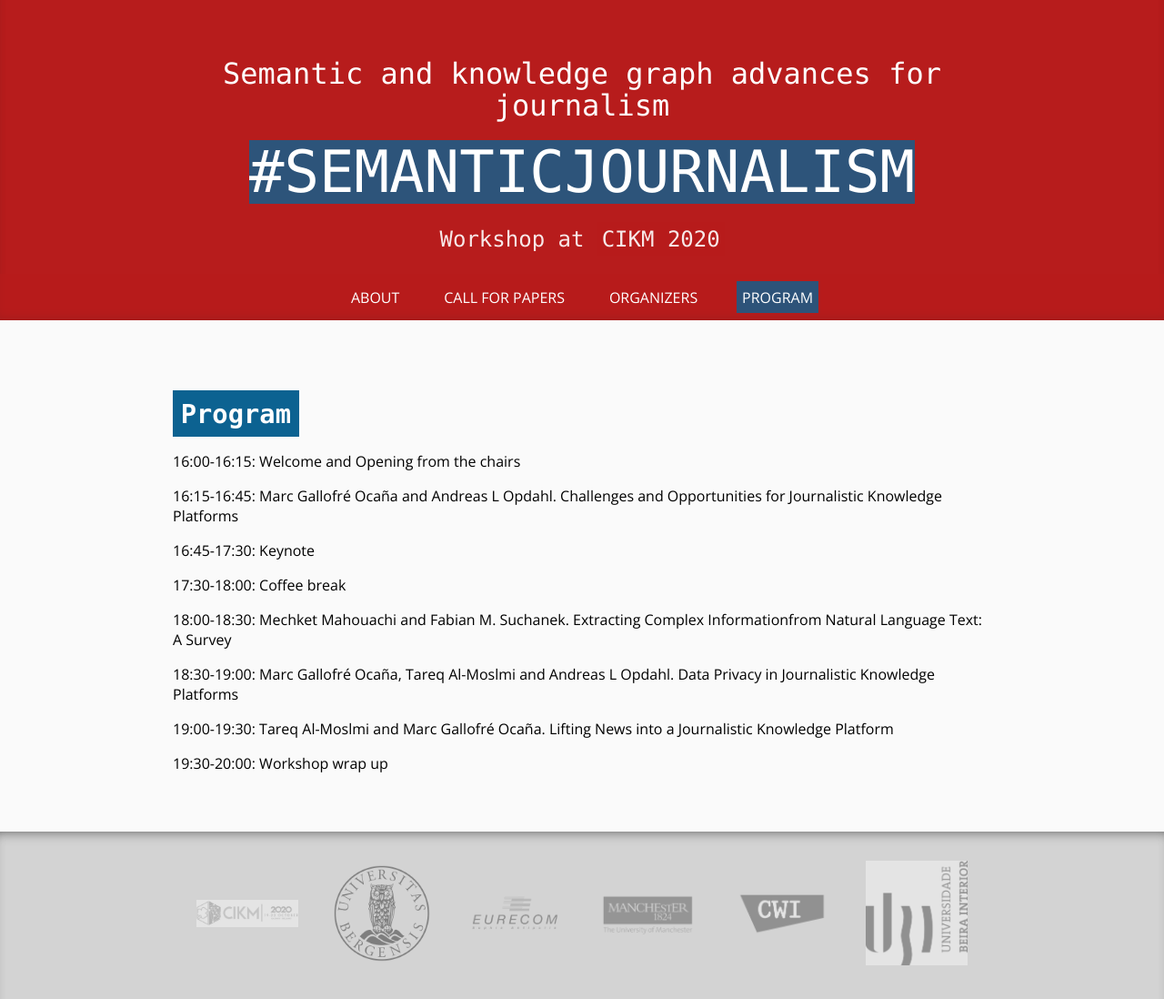
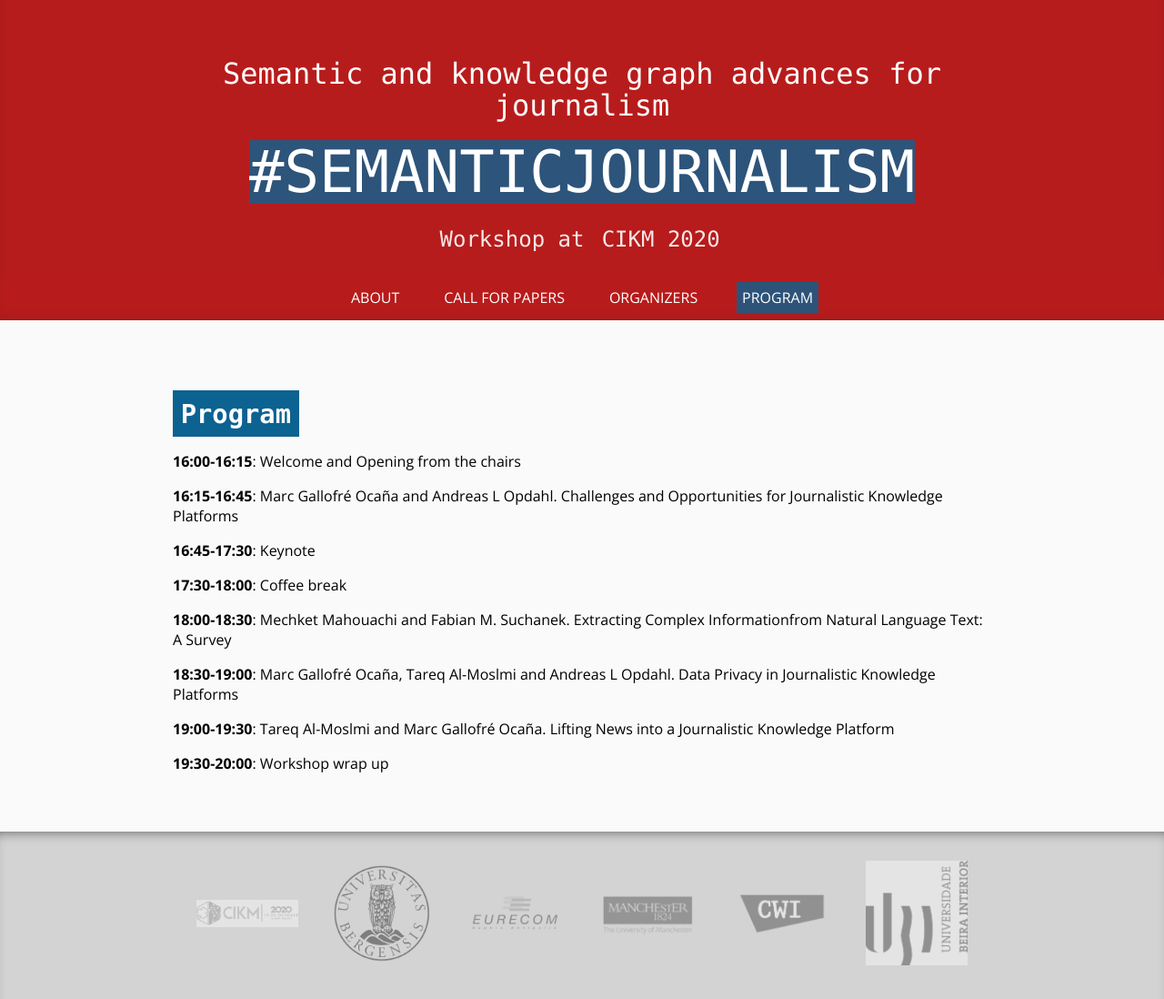
Before and after one commit to almoslmi/SemanticJournalism, a Jekyll site: the page built from docs/program.md, in a window 1280 px wide. Shown: the whole page at 91% size. Built offline with Jekyll 4.4.1, drawn with Linux system fonts in a browser that asks for light colours; part of the change alters nothing that is shown.

```diff
--- a/docs/program.md
+++ b/docs/program.md
@@ -8,18 +8,18 @@ navigation_weight: 2
 
 # Program
 
-16:00-16:15: Welcome and Opening from the chairs
+**16:00-16:15**: Welcome and Opening from the chairs
 
-16:15-16:45: Marc Gallofré Ocaña and Andreas L Opdahl. Challenges and Opportunities for Journalistic Knowledge Platforms
+**16:15-16:45**: Marc Gallofré Ocaña and Andreas L Opdahl. Challenges and Opportunities for Journalistic Knowledge Platforms
 
-16:45-17:30: Keynote
+**16:45-17:30**: Keynote
 
-17:30-18:00: Coffee break
+**17:30-18:00**: Coffee break
 
-18:00-18:30: Mechket Mahouachi and Fabian M. Suchanek. Extracting Complex Informationfrom Natural Language Text: A Survey
+**18:00-18:30**: Mechket Mahouachi and Fabian M. Suchanek. Extracting Complex Informationfrom Natural Language Text: A Survey
 
-18:30-19:00: Marc Gallofré Ocaña, Tareq Al-Moslmi and Andreas L Opdahl. Data Privacy in Journalistic Knowledge Platforms
+**18:30-19:00**: Marc Gallofré Ocaña, Tareq Al-Moslmi and Andreas L Opdahl. Data Privacy in Journalistic Knowledge Platforms
 
-19:00-19:30: Tareq Al-Moslmi and Marc Gallofré Ocaña. Lifting News into a Journalistic Knowledge Platform
+**19:00-19:30**: Tareq Al-Moslmi and Marc Gallofré Ocaña. Lifting News into a Journalistic Knowledge Platform
 
-19:30-20:00: Workshop wrap up
+**19:30-20:00**: Workshop wrap up
```
